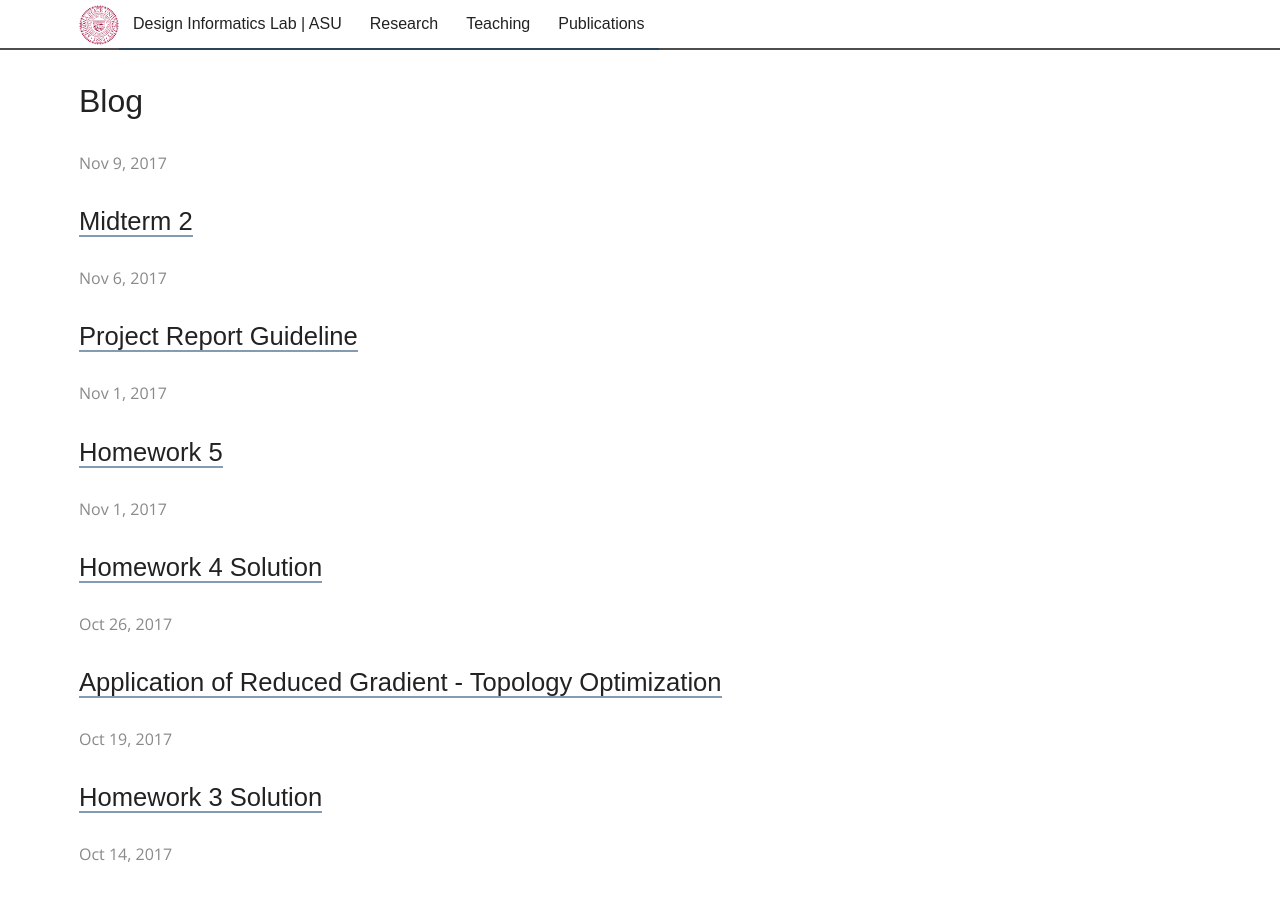
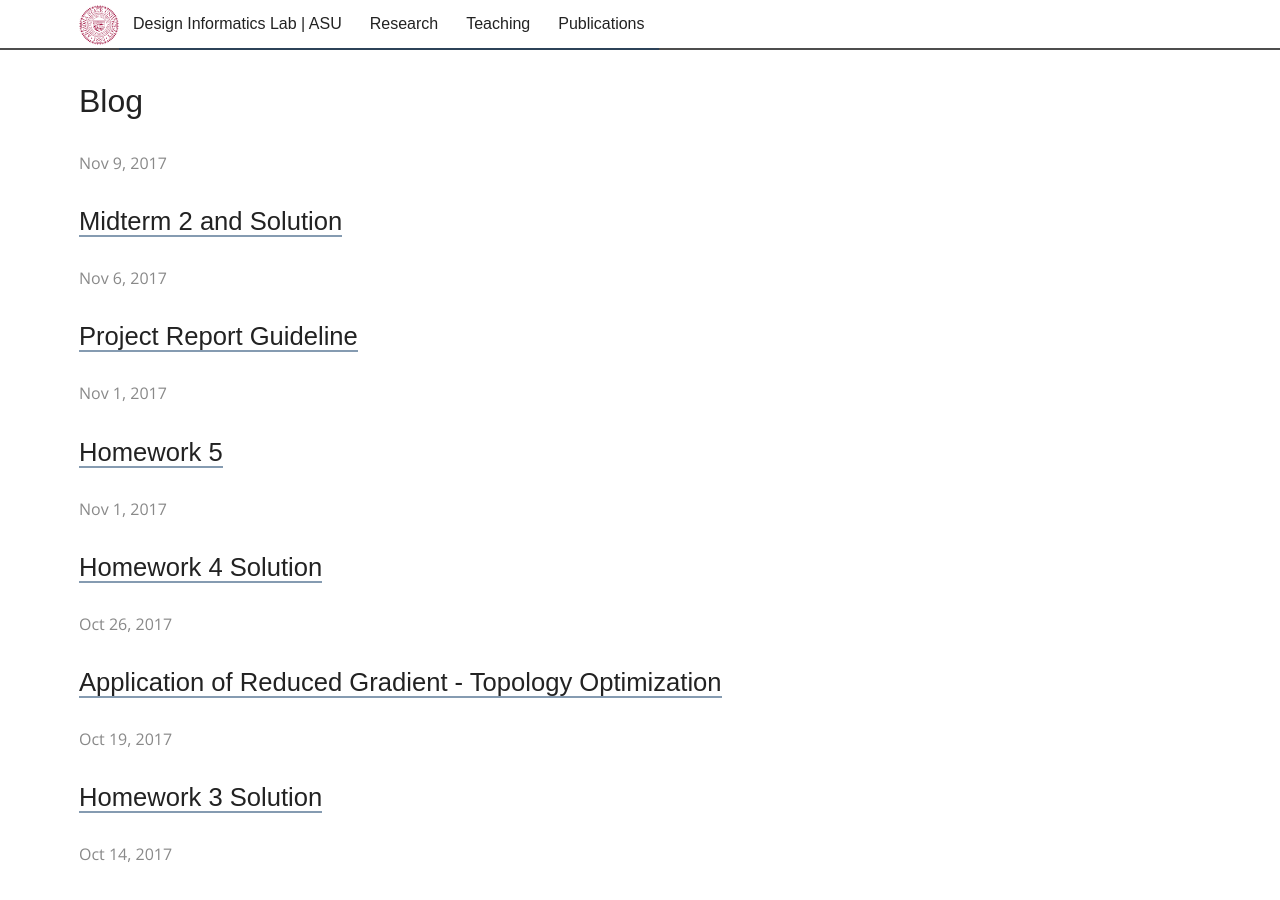
Before and after one commit to DesignInformaticsLab/DesignInformaticsLab.github.io, a Jekyll site: the page built from blog/index.html, in a window 1280 px wide and 900 px high. Built offline with Jekyll 4.4.1, drawn with Linux system fonts in a browser that asks for light colours; some web fonts are replaced.

Commit message:
updated hw

```diff
--- a/_posts/teaching/designopt/2017-11-09-designopt-mid2.md
+++ b/_posts/teaching/designopt/2017-11-09-designopt-mid2.md
@@ -1,6 +1,6 @@
 ---
-link: designopt_mid2_2017.pdf
-title: Midterm 2
+link: designopt_mid2_2017_solution.pdf
+title: Midterm 2 and Solution
 year: 2017
 categories: designopt_assignment
 ---
```
Also changed, not shown: 1 other file.
